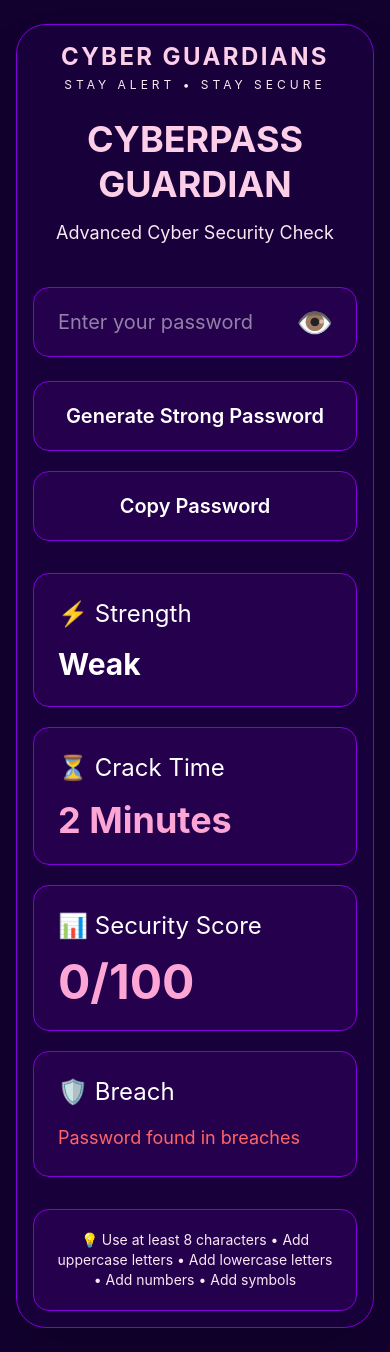
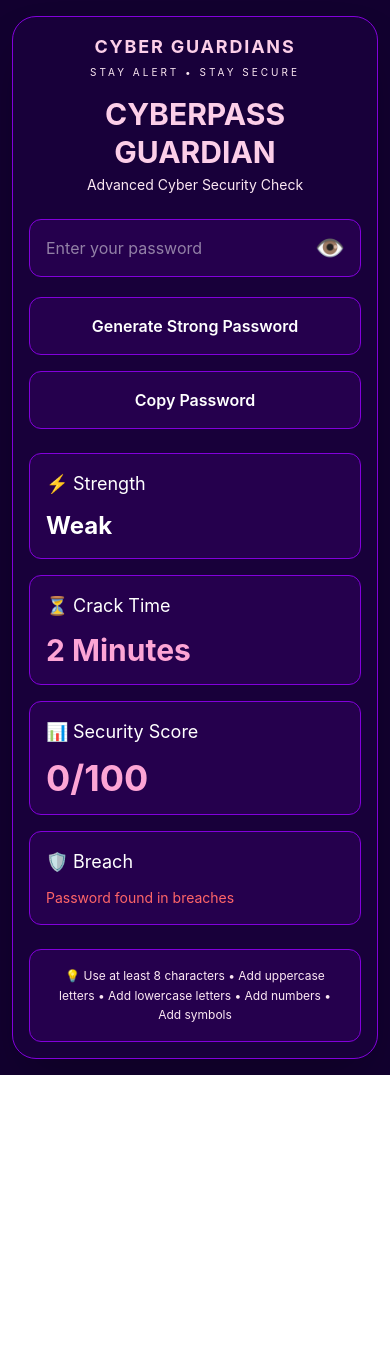
Before and after one commit to samriddhi7289-commits/cyberpass-guardian, a React (Vite) app: page / in a window 390 px wide. After the commit the page ends 1075 px from the top, so only its background shows below. Built offline with nearby package versions, Linux system fonts and the light colour scheme.

Commit message:
fixed mobile responsive ui

```diff
--- a/src/App.jsx
+++ b/src/App.jsx
@@ -6,97 +6,97 @@ export default function App() {
   const [showPassword, setShowPassword] = useState(false);
 
   return (
-    <div className="min-h-screen bg-[#12002f] text-white px-4 py-6 flex items-center justify-center overflow-hidden">
+    <div className="min-h-screen bg-[#12002f] text-white px-3 py-4 flex items-center justify-center overflow-hidden">
 
-      <div className="w-full max-w-7xl rounded-[30px] border border-purple-700 bg-[#1a003d]/80 backdrop-blur-lg p-4 md:p-8 shadow-2xl relative overflow-hidden">
+      <div className="w-full max-w-6xl rounded-[24px] border border-purple-700 bg-[#1a003d]/80 backdrop-blur-lg p-4 md:p-8 shadow-2xl relative overflow-hidden">
 
-        {/* TOP SECTION */}
-        <div className="flex flex-col md:flex-row md:justify-between md:items-start items-center gap-6 mb-10">
+        {/* HEADER */}
+        <div className="flex flex-col md:flex-row md:justify-between md:items-start items-center gap-4 mb-6">
 
-          {/* LEFT LOGO */}
+          {/* LOGO */}
           <div className="text-center md:text-left">
-            <h2 className="text-pink-200 text-2xl md:text-3xl font-bold tracking-widest">
+            <h2 className="text-pink-200 text-lg md:text-3xl font-bold tracking-widest">
               CYBER GUARDIANS
             </h2>
 
-            <p className="text-pink-100 text-xs md:text-sm tracking-[4px] mt-1">
+            <p className="text-pink-100 text-[10px] md:text-sm tracking-[3px] mt-1">
               STAY ALERT • STAY SECURE
             </p>
           </div>
 
           {/* MAIN TITLE */}
           <div className="text-center">
-            <h1 className="text-pink-200 text-4xl md:text-6xl font-bold leading-tight">
+            <h1 className="text-pink-200 text-3xl md:text-5xl font-bold leading-tight">
               CYBERPASS GUARDIAN
             </h1>
 
-            <p className="text-pink-100 mt-3 text-lg md:text-2xl">
+            <p className="text-pink-100 mt-1 text-sm md:text-xl">
               Advanced Cyber Security Check
             </p>
           </div>
 
         </div>
 
-        {/* PASSWORD INPUT */}
-        <div className="relative mb-6">
+        {/* INPUT */}
+        <div className="relative mb-5">
           <input
             type={showPassword ? "text" : "password"}
             placeholder="Enter your password"
             value={password}
             onChange={(e) => setPassword(e.target.value)}
-            className="w-full bg-[#25004d] border border-purple-700 rounded-2xl px-6 py-5 text-xl outline-none"
+            className="w-full bg-[#25004d] border border-purple-700 rounded-xl px-4 py-4 text-base md:text-xl outline-none"
           />
 
           <button
             onClick={() => setShowPassword(!showPassword)}
-            className="absolute right-6 top-1/2 -translate-y-1/2 text-3xl"
+            className="absolute right-4 top-1/2 -translate-y-1/2 text-2xl"
           >
             👁
           </button>
         </div>
 
         {/* BUTTONS */}
-        <div className="grid grid-cols-1 md:grid-cols-2 gap-5 mb-8">
+        <div className="grid grid-cols-1 md:grid-cols-2 gap-4 mb-6">
 
-          <button className="bg-[#25004d] border border-purple-700 rounded-2xl py-5 text-xl font-semibold hover:bg-purple-800 transition">
+          <button className="bg-[#25004d] border border-purple-700 rounded-xl py-4 text-base md:text-xl font-semibold hover:bg-purple-800 transition">
             Generate Strong Password
           </button>
 
-          <button className="bg-[#25004d] border border-purple-700 rounded-2xl py-5 text-xl font-semibold hover:bg-purple-800 transition">
+          <button className="bg-[#25004d] border border-purple-700 rounded-xl py-4 text-base md:text-xl font-semibold hover:bg-purple-800 transition">
             Copy Password
           </button>
 
         </div>
 
         {/* CARDS */}
-        <div className="grid grid-cols-1 md:grid-cols-4 gap-5">
+        <div className="grid grid-cols-1 sm:grid-cols-2 md:grid-cols-4 gap-4">
 
           {/* CARD 1 */}
-          <div className="bg-[#25004d] border border-purple-700 rounded-2xl p-6">
-            <h3 className="text-2xl mb-4">⚡ Strength</h3>
-            <p className="text-3xl font-bold">Weak</p>
+          <div className="bg-[#25004d] border border-purple-700 rounded-xl p-4">
+            <h3 className="text-lg md:text-xl mb-3">⚡ Strength</h3>
+            <p className="text-2xl font-bold">Weak</p>
           </div>
 
           {/* CARD 2 */}
-          <div className="bg-[#25004d] border border-purple-700 rounded-2xl p-6">
-            <h3 className="text-2xl mb-4">⏳ Crack Time</h3>
-            <p className="text-4xl font-bold text-pink-300">
+          <div className="bg-[#25004d] border border-purple-700 rounded-xl p-4">
+            <h3 className="text-lg md:text-xl mb-3">⏳ Crack Time</h3>
+            <p className="text-3xl font-bold text-pink-300">
               2 Minutes
             </p>
           </div>
 
           {/* CARD 3 */}
-          <div className="bg-[#25004d] border border-purple-700 rounded-2xl p-6">
-            <h3 className="text-2xl mb-4">📊 Security Score</h3>
-            <p className="text-5xl font-bold text-pink-300">
+          <div className="bg-[#25004d] border border-purple-700 rounded-xl p-4">
+            <h3 className="text-lg md:text-xl mb-3">📊 Security Score</h3>
+            <p className="text-4xl font-bold text-pink-300">
               0/100
             </p>
           </div>
 
           {/* CARD 4 */}
-          <div className="bg-[#25004d] border border-purple-700 rounded-2xl p-6">
-            <h3 className="text-2xl mb-4">🛡 Breach</h3>
-            <p className="text-lg text-red-400">
+          <div className="bg-[#25004d] border border-purple-700 rounded-xl p-4">
+            <h3 className="text-lg md:text-xl mb-3">🛡 Breach</h3>
+            <p className="text-sm md:text-base text-red-400">
               Password found in breaches
             </p>
           </div>
@@ -104,7 +104,7 @@ export default function App() {
         </div>
 
         {/* FOOTER */}
-        <div className="mt-8 bg-[#25004d] border border-purple-700 rounded-2xl p-5 text-center text-sm md:text-lg text-pink-100">
+        <div className="mt-6 bg-[#25004d] border border-purple-700 rounded-xl p-4 text-center text-xs md:text-base text-pink-100 leading-relaxed">
           💡 Use at least 8 characters • Add uppercase letters • Add lowercase letters • Add numbers • Add symbols
         </div>
 
```
